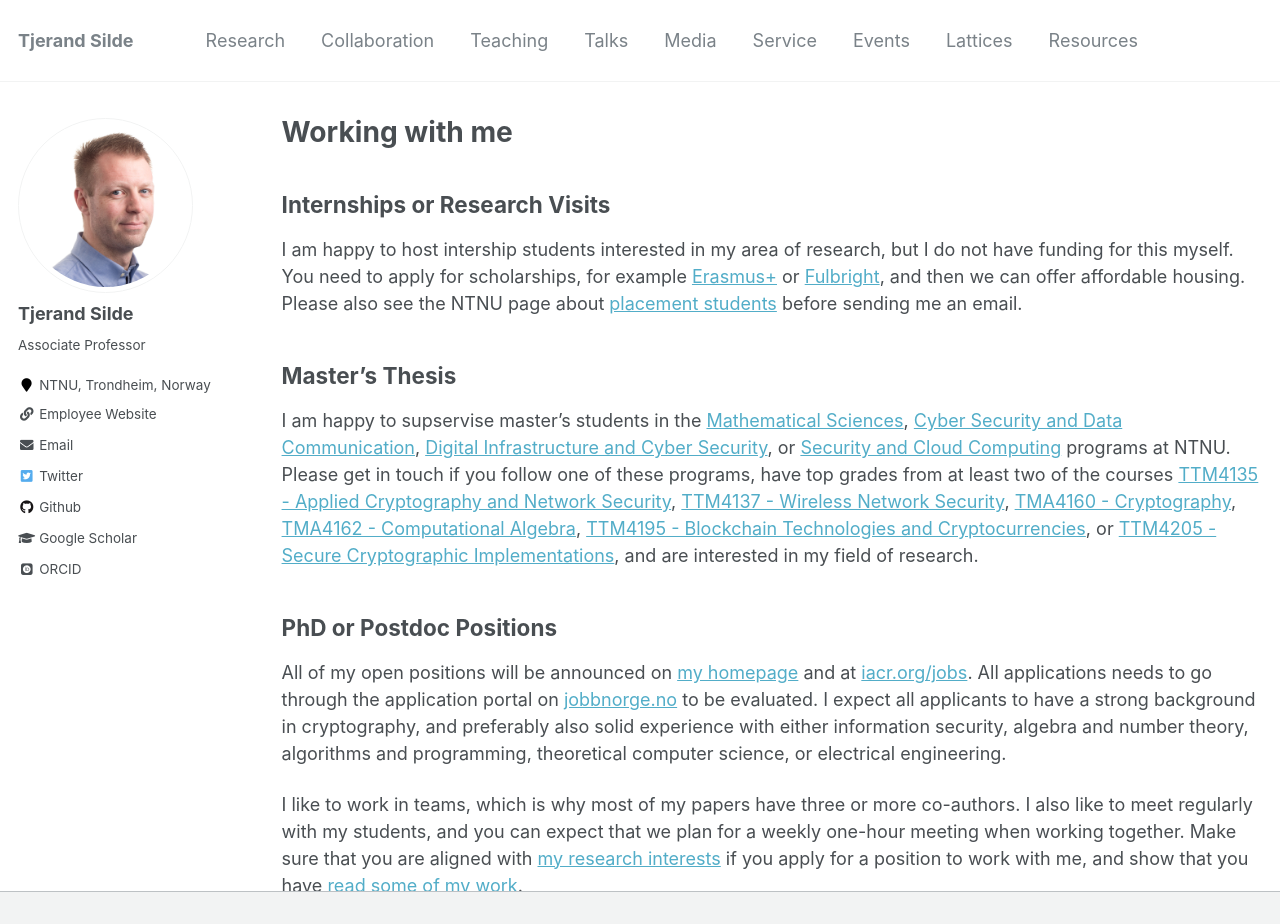
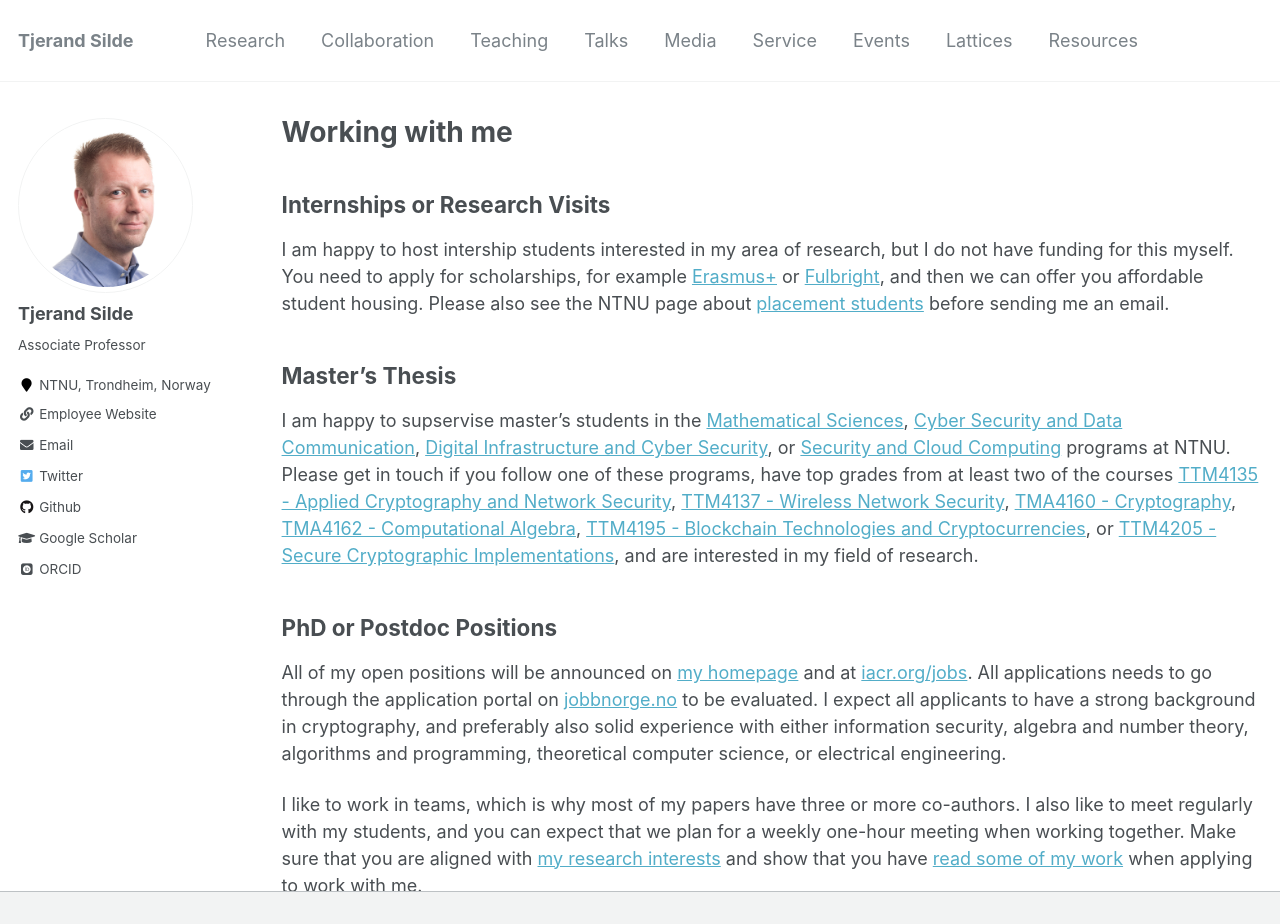
Before and after one commit to tjesi/tjesi.github.io, a Jekyll site: the page built from _pages/work.md, in a window 1280 px wide and 1120 px high, cut to the strip 0-924 px from the top of the window. Built offline with Jekyll 4.4.1, drawn with Linux system fonts in a browser that asks for light colours; some web fonts are replaced.

Commit message:
Update work.md

```diff
--- a/_pages/work.md
+++ b/_pages/work.md
@@ -8,7 +8,7 @@ author_profile: true
 
 ## Internships or Research Visits
 
-I am happy to host intership students interested in my area of research, but I do not have funding for this myself. You need to apply for scholarships, for example [Erasmus+](https://erasmus-plus.ec.europa.eu) or [Fulbright](https://us.fulbrightonline.org), and then we can offer affordable housing. Please also see the NTNU page about [placement students](https://www.ntnu.edu/studies/placement) before sending me an email.
+I am happy to host intership students interested in my area of research, but I do not have funding for this myself. You need to apply for scholarships, for example [Erasmus+](https://erasmus-plus.ec.europa.eu) or [Fulbright](https://us.fulbrightonline.org), and then we can offer you affordable student housing. Please also see the NTNU page about [placement students](https://www.ntnu.edu/studies/placement) before sending me an email.
 
 ## Master's Thesis
 
@@ -19,4 +19,4 @@ I am happy to supservise master's students in the [Mathematical Sciences](https:
 
 All of my open positions will be announced on [my homepage](https://tjerandsilde.no) and at [iacr.org/jobs](https://iacr.org/jobs). All applications needs to go through the application portal on [jobbnorge.no](https://www.jobbnorge.no/search/en) to be evaluated. I expect all applicants to have a strong background in cryptography, and preferably also solid experience with either information security, algebra and number theory, algorithms and programming, theoretical computer science, or electrical engineering.
 
-I like to work in teams, which is why most of my papers have three or more co-authors. I also like to meet regularly with my students, and you can expect that we plan for a weekly one-hour meeting when working together. Make sure that you are aligned with [my research interests](https://tjerandsilde.no) if you apply for a position to work with me, and show that you have [read some of my work](https://tjerandsilde.no/research).
+I like to work in teams, which is why most of my papers have three or more co-authors. I also like to meet regularly with my students, and you can expect that we plan for a weekly one-hour meeting when working together. Make sure that you are aligned with [my research interests](https://tjerandsilde.no) and show that you have [read some of my work](https://tjerandsilde.no/research) when applying to work with me.
```
